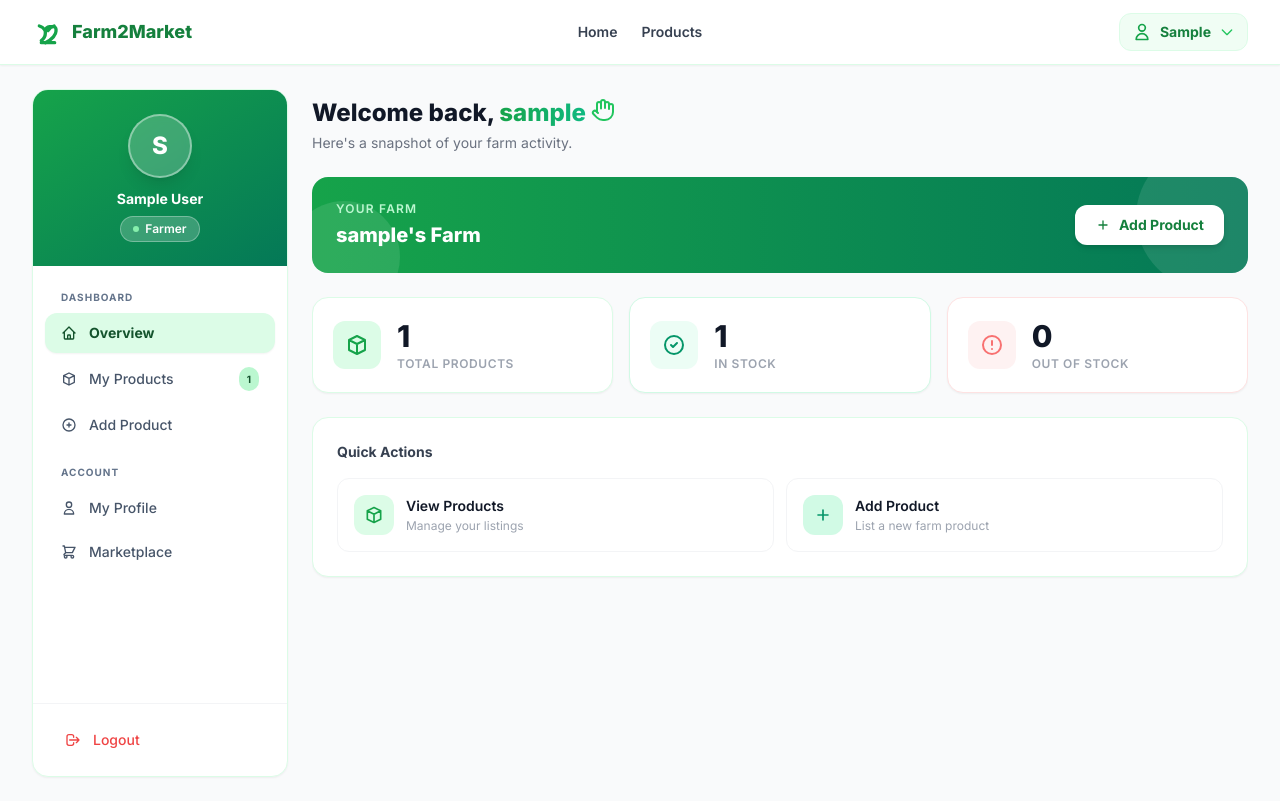
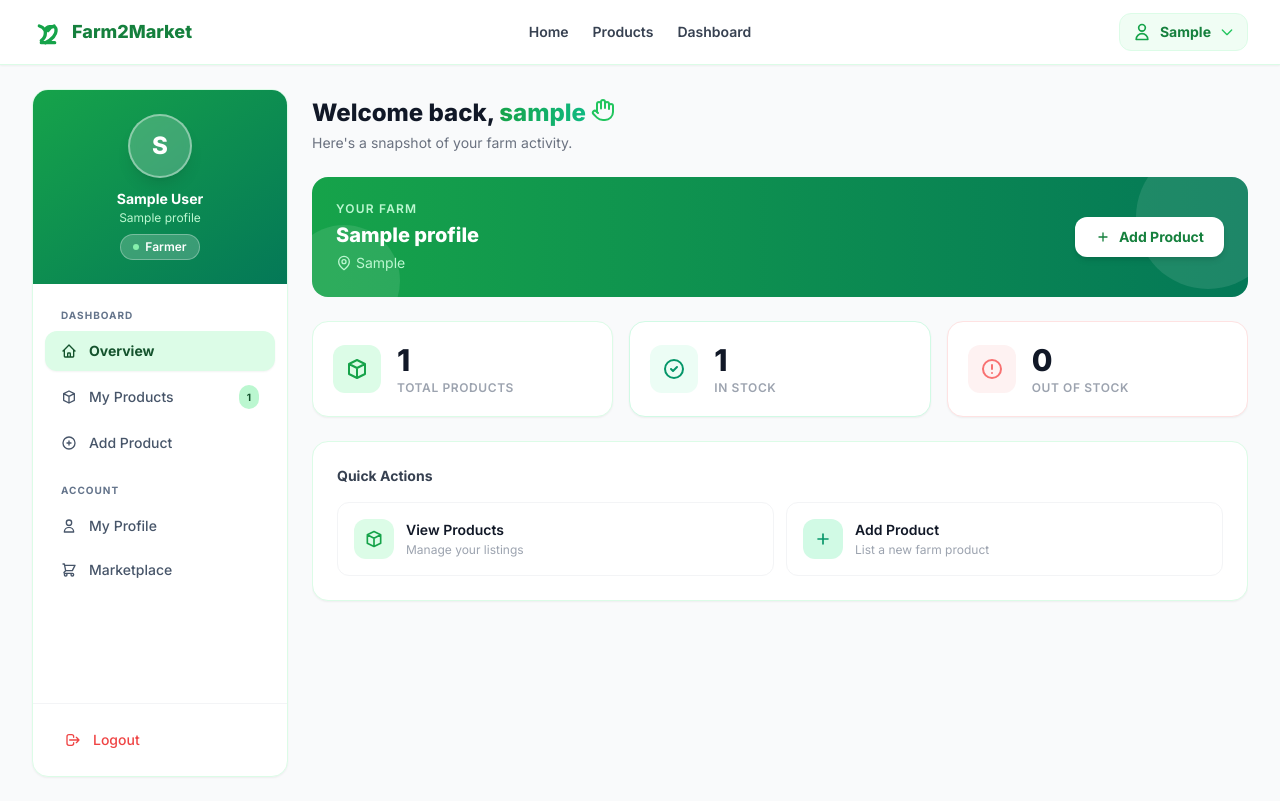
Before and after one commit to nabil0203/Farm2Market, a Django app: page /farmer/dashboard/ in a window 1280 px wide. Run offline with Django 5.2, Linux system fonts and the light colour scheme; a user stored in the database is signed in; tables that the repository leaves empty hold one stand-in row (values such as "Sample post"); some libraries are stand-ins or nearby versions.

Commit message:
align frontend with the new models

```diff
--- a/Farm2Market/templates/F2M/farmer_dashboard.html
+++ b/Farm2Market/templates/F2M/farmer_dashboard.html
@@ -18,8 +18,8 @@
                 <span class="text-2xl font-black text-white">{{ user.username|first|upper }}</span>
             </div>
             <p class="font-bold text-white text-sm leading-tight">{{ user.get_full_name|default:user.username }}</p>
-            {% if user.farmer_profile.farm_name %}
-                <p class="text-green-200 text-xs mt-0.5 truncate w-full">{{ user.farmer_profile.farm_name }}</p>
+            {% if user.profile.farm_name %}
+                <p class="text-green-200 text-xs mt-0.5 truncate w-full">{{ user.profile.farm_name }}</p>
             {% endif %}
             <span class="mt-2 inline-flex items-center gap-1.5 text-xs font-semibold px-3 py-1 rounded-full bg-white/20 text-white border border-white/30">
                 <span class="w-1.5 h-1.5 rounded-full bg-green-300"></span>
@@ -125,12 +125,12 @@
                         <div>
                             <p class="text-green-200 text-xs font-semibold uppercase tracking-widest mb-1">Your Farm</p>
                             <h2 class="text-xl font-extrabold">
-                                {% if user.farmer_profile.farm_name %}{{ user.farmer_profile.farm_name }}{% else %}{{ user.username }}'s Farm{% endif %}
+                                {% if user.profile.farm_name %}{{ user.profile.farm_name }}{% else %}{{ user.username }}'s Farm{% endif %}
                             </h2>
-                            {% if user.farmer_profile.farm_location %}
+                            {% if user.profile.farm_location %}
                                                                 <p class="text-green-200 text-sm mt-1 flex items-center gap-1">
                                     <svg class="w-4 h-4" viewBox="0 0 24 24" fill="none" stroke="currentColor" stroke-width="2" stroke-linecap="round" stroke-linejoin="round"><path d="M20 10c0 6-8 12-8 12s-8-6-8-12a8 8 0 0 1 16 0Z"/><circle cx="12" cy="10" r="3"/></svg>
-                                    {{ user.farmer_profile.farm_location }}
+                                    {{ user.profile.farm_location }}
                                 </p>
                             {% endif %}
                         </div>
--- a/Farm2Market/templates/F2M/home.html
+++ b/Farm2Market/templates/F2M/home.html
@@ -47,9 +47,9 @@
                             View Products
                             <svg class="w-5 h-5" fill="none" stroke="currentColor" viewBox="0 0 24 24"><path stroke-linecap="round" stroke-linejoin="round" stroke-width="2" d="M14 5l7 7m0 0l-7 7m7-7H3"></path></svg>
                         </a>
-                        {% if user.farmer_profile %}
+                        {% if user.profile.role == 'farmer' %}
                             <a href="{% url 'farmer_dashboard_view' %}" class="bg-transparent text-white border-2 border-white/60 hover:border-white hover:bg-white/10 px-7 py-3.5 rounded-2xl font-bold text-lg hover:-translate-y-0.5 transition-all shadow-sm flex items-center justify-center w-full sm:w-auto">Farmer Dashboard</a>
-                        {% elif user.buyer_profile %}
+                        {% elif user.profile.role == 'buyer' %}
                             <a href="{% url 'buyer_dashboard_view' %}" class="bg-transparent text-white border-2 border-white/60 hover:border-white hover:bg-white/10 px-7 py-3.5 rounded-2xl font-bold text-lg hover:-translate-y-0.5 transition-all shadow-sm flex items-center justify-center w-full sm:w-auto">User Dashboard</a>
                         {% endif %}
                     {% else %}
--- a/Farm2Market/templates/F2M/products.html
+++ b/Farm2Market/templates/F2M/products.html
@@ -135,7 +135,7 @@
                                 </div>
 
                                 <!-- Action Button -->
-                                {% if not user.is_authenticated or user.buyer_profile %}
+                                {% if not user.is_authenticated or user.profile.role == 'buyer' %}
                                     <form method="POST" action="{% url 'add_to_cart_view' product.product_id %}" class="flex-shrink-0">
                                         {% csrf_token %}
                                             <button type="submit" class="relative overflow-hidden group/btn w-full bg-green-600 text-white font-medium py-2 px-4 rounded-xl transition-all duration-300 flex items-center justify-center gap-2 hover:bg-green-700 active:scale-95 shadow-sm hover:shadow-md hover:shadow-green-600/30">
--- a/Farm2Market/templates/base.html
+++ b/Farm2Market/templates/base.html
@@ -37,9 +37,9 @@
                     <a href="{% url 'product_list_view' %}" class="text-gray-700 hover:text-green-600 font-semibold transition-colors flex-shrink-0">Products</a>
 
                     {% if user.is_authenticated %}
-                        {% if user.farmer_profile %}
+                        {% if user.profile.role == 'farmer' %}
                             <a href="{% url 'farmer_dashboard_view' %}" class="text-gray-700 hover:text-green-600 font-semibold transition-colors flex-shrink-0">Dashboard</a>
-                        {% elif user.buyer_profile %}
+                        {% elif user.profile.role == 'buyer' %}
                             <a href="/orders/" class="text-gray-700 hover:text-green-600 font-semibold transition-colors flex-shrink-0">Orders</a>
                             <a href="{% url 'cart_view' %}" class="text-gray-700 hover:text-green-600 font-semibold transition-colors flex items-center gap-1.5 flex-shrink-0">
                                 Cart
@@ -73,7 +73,7 @@
                                 <div class="px-4 py-3 border-b border-gray-50 bg-gray-50/50 rounded-t-xl -mt-2 mb-2">
                                     <p class="text-sm font-bold text-gray-900 truncate">{{ user.username }}</p>
                                     <p class="text-[11px] text-green-600 font-semibold uppercase tracking-wider mt-0.5">
-                                        {% if user.farmer_profile %}Farmer{% else %}Buyer{% endif %}
+                                        {% if user.profile.role == 'farmer' %}Farmer{% else %}Buyer{% endif %}
                                     </p>
                                 </div>
                                 <a href="{% url 'profile_view' %}" class="flex items-center gap-2 px-4 py-2 text-sm text-gray-700 hover:bg-green-50 hover:text-green-700 font-medium">
```
Also changed, not shown: Farm2Market/f2m_app/migrations/0005_remove_farmerprofile_user_profile_alter_cart_buyer_and_more.py (added).
